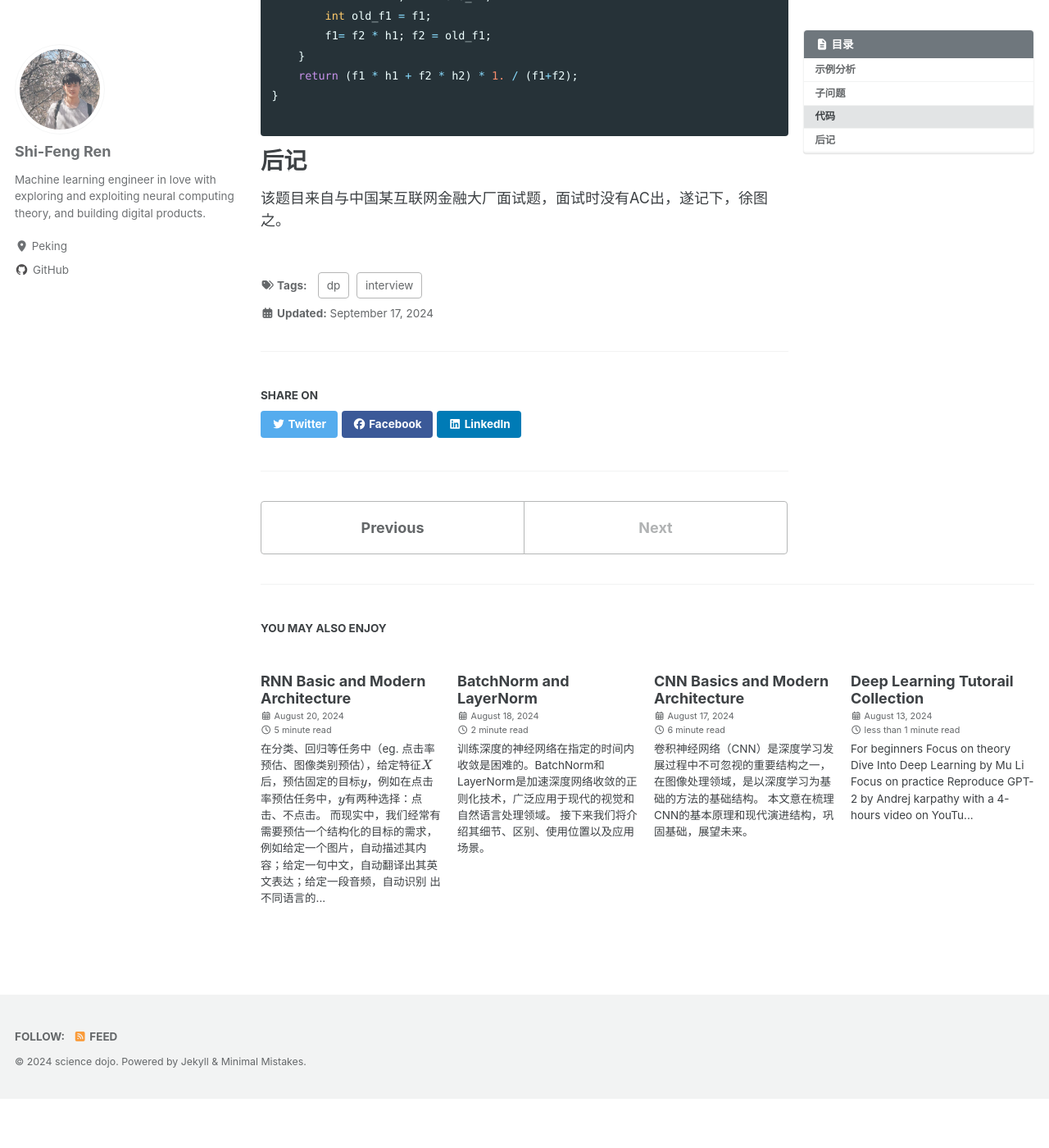
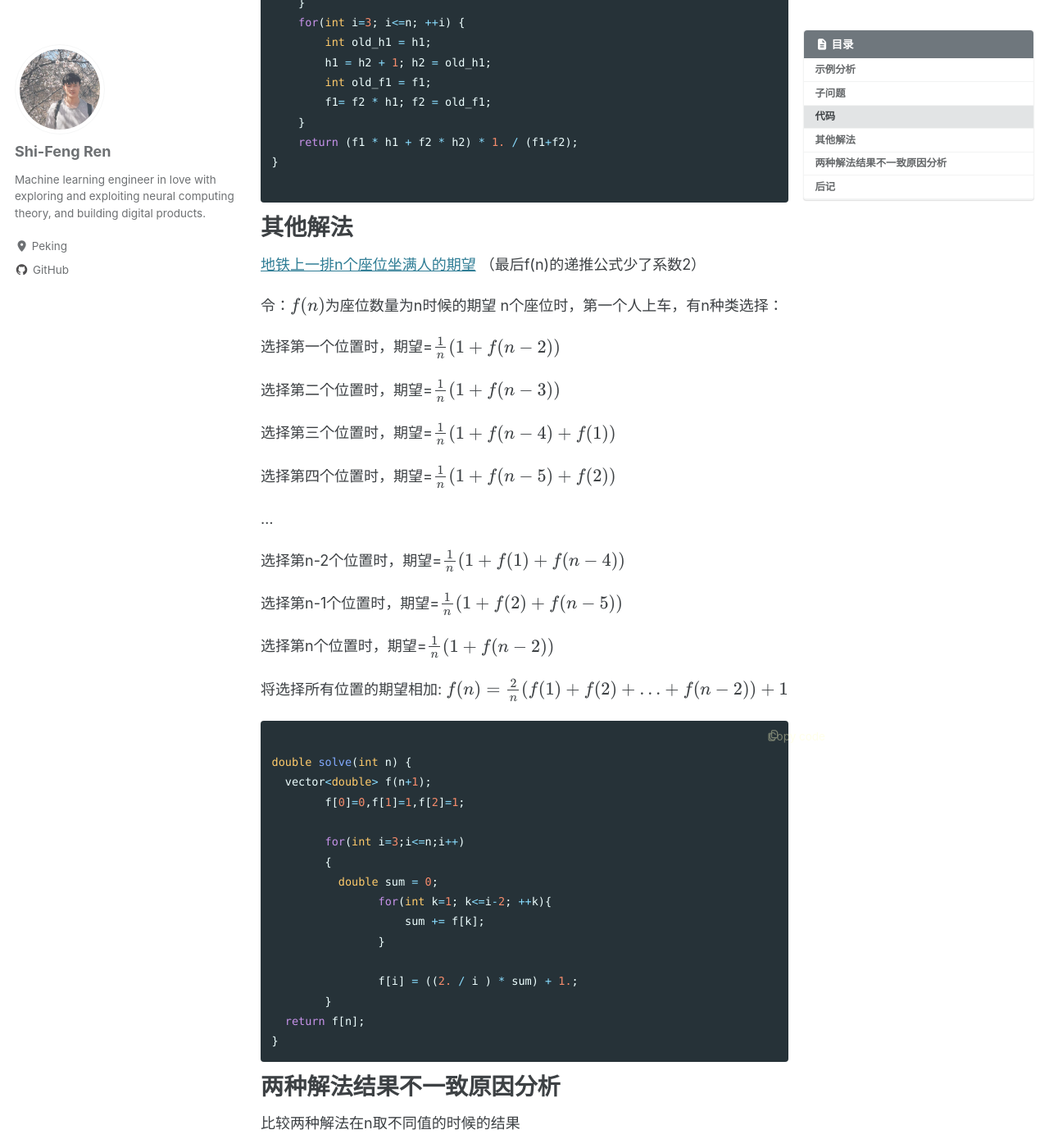
Before and after one commit to science-dojo/science-dojo.github.io, a Jekyll site: the page built from _posts/2024-09-17-N个座位坐满人的期望.md, in a window 1280 px wide and 1400 px high, scrolled down 4039 px. Shown: the whole window at 82% size. Built offline with Jekyll 4.4.1, drawn with Linux system fonts in a browser that asks for light colours; cached includes are drawn as plain includes; formulas are drawn with MathJax 3; before the commit the page ends 5379 px from its top, so only the background shows below that; some of the changed text lies outside the part shown.

Commit message:
add other solution

````diff
--- a/_posts/2024-09-17-N个座位坐满人的期望.md
+++ b/_posts/2024-09-17-N个座位坐满人的期望.md
@@ -9,7 +9,7 @@ toc_sticky: true
 toc_label: "目录"
 ---
 
-公交车上有一排 n 个座位，这一排的 n 个座位有个规定：乘客选中落座的前后位置，不允许坐人。乘客依次上车，随机选座，求这个n个座位坐满人的期望。
+公交车上有一排 n 个座位，这一排的 n 个座位有个规定：乘客选中落座的前后位置，不允许坐人。即如果某位置的相邻位置有其他乘客，则该座位不会被选择。1 号座位与 2 号相邻，n 号座位与 n-1 号相邻，除了 1 号与 n 号座位，任意 i 号座位都与 i-1 和 i+1 号座位相邻。乘客源源不断的依次上车，随机选符合规定的座位，求这个n个座位坐满人的期望。
 
 
 # 示例分析
@@ -162,6 +162,72 @@ double solve(int n) {
 ```
 
 
+# 其他解法
+
+[地铁上一排n个座位坐满人的期望](https://blog.csdn.net/qq_45928501/article/details/115313751) （最后f(n)的递推公式少了系数2）
+
+令：$f(n)$为座位数量为n时候的期望
+n个座位时，第一个人上车，有n种类选择：
+
+选择第一个位置时，期望=$\frac{1}{n}(1 + f(n-2))$
+
+选择第二个位置时，期望=$\frac{1}{n}(1 + f(n-3))$
+
+选择第三个位置时，期望=$\frac{1}{n}(1 + f(n-4) + f(1))$
+
+选择第四个位置时，期望=$\frac{1}{n}(1 + f(n-5) + f(2))$
+
+...
+
+选择第n-2个位置时，期望=$\frac{1}{n}(1+f(1)+f(n-4))$
+
+选择第n-1个位置时，期望=$\frac{1}{n}(1+f(2)+f(n-5))$
+
+选择第n个位置时，期望=$\frac{1}{n}(1+f(n-2))$
+
+
+将选择所有位置的期望相加: $f(n) = \frac{2}{n}(f(1) + f(2) + ... + f(n-2)) + 1$
+
+```cpp
+
+double solve(int n) {
+  vector<double> f(n+1);
+	f[0]=0,f[1]=1,f[2]=1;
+
+	for(int i=3;i<=n;i++)
+	{
+	  double sum = 0;
+		for(int k=1; k<=i-2; ++k){
+		    sum += f[k];
+		}
+
+		f[i] = ((2. / i ) * sum) + 1.;
+	}
+  return f[n];
+}
+```
+
+
+# 两种解法结果不一致原因分析
+
+比较两种解法在n取不同值的时候的结果
+
+| | 第一种 | 第二种 |
+|:--: |:--: |:--: |
+| n=3 | 1.667 | 1.667 |
+| n=4| 2 | 2 |
+| n=5| 2.75 | 2.467 |
+| n=6| 3 | 2.88889 |
+| n=7| 3.8 | 3.32381 |
+| n=8| 4 | 3.75556 |
+| n=9| 4.8333 | 4.18801 |
+
+
+**为什么两种解法不一致？？**
+
+
+
+
 # 后记
 
 该题目来自与中国某互联网金融大厂面试题，面试时没有AC出，遂记下，徐图之。
````
